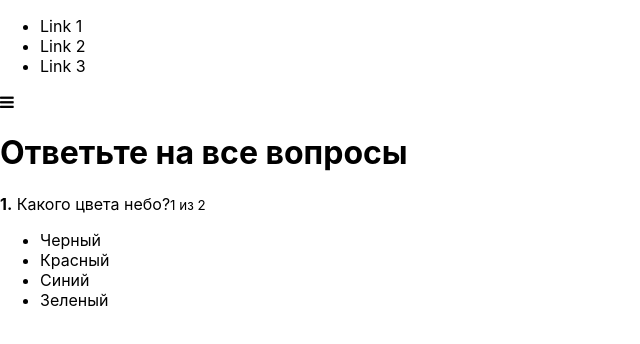
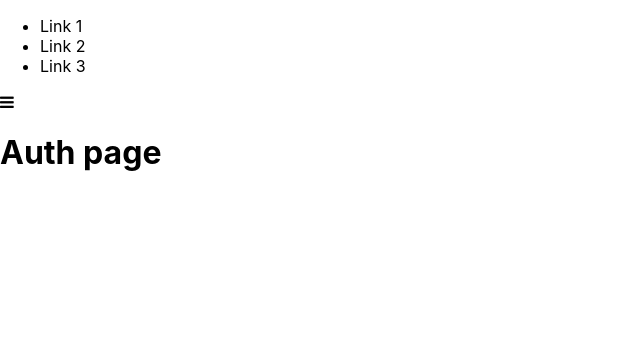
Before and after one commit to Dante040591/react-quiz, a React app: page /auth in a window 1280 px wide. Shown: the top 344 px of the page, without its empty margins (0-640 px from the left). Built offline with nearby package versions, Linux system fonts and the light colour scheme.

Commit message:
добавил новые страницы, подключил библиотеку с роутингом

```diff
--- a/src/App.js
+++ b/src/App.js
@@ -1,12 +1,22 @@
 import React from 'react';
 import Layout from './hoc/Layout/Layout';
 import Quiz from './containers/Quiz/Quiz';
+import QuizList from './containers/QuizList/QuizList';
+import Auth from './containers/Auth/Auth';
+import QuizCreator from './containers/QuizCreator/Quiz-creator';
+
+import {Route, Switch} from 'react-router-dom';
 
 function App() {
   return (
     <div>
       <Layout>
-        <Quiz/>
+        <Switch>
+          <Route path='/auth' component={Auth} />
+          <Route path='/quiz-creator' component={QuizCreator} />
+          <Route path='/quiz/:id' component={Quiz} />
+          <Route path='/' component={QuizList} />
+        </Switch>
       </Layout>
     </div>
   );
--- /dev/null
+++ b/src/containers/Auth/Auth.js
@@ -0,0 +1,11 @@
+import React, {Component} from 'react';
+
+export default class Auth extends Component {
+  render() {
+    return (
+      <div>
+        <h1>Auth page</h1>
+      </div>
+    );
+  };
+};
--- /dev/null
+++ b/src/containers/QuizCreator/Quiz-creator.js
@@ -0,0 +1,11 @@
+import React, {Component} from 'react';
+
+export default class QuizCreator extends Component {
+  render() {
+    return (
+      <div>
+        <h1>QuizCreator page</h1>
+      </div>
+    );
+  };
+};
--- /dev/null
+++ b/src/containers/QuizList/QuizList.js
@@ -0,0 +1,11 @@
+import React, {Component} from 'react';
+
+export default class QuizList extends Component {
+  render() {
+    return (
+      <div>
+        <h1>QuizList page</h1>
+      </div>
+    );
+  };
+};
--- a/src/index.js
+++ b/src/index.js
@@ -4,6 +4,14 @@ import './index.css';
 import App from './App';
 import * as serviceWorker from './serviceWorker';
 
-ReactDOM.render(<App />, document.getElementById('root'));
+import {BrowserRouter} from "react-router-dom";
+
+const app =  (
+  <BrowserRouter>
+    <App/>
+  </BrowserRouter>
+);
+
+ReactDOM.render(app, document.getElementById('root'));
 
 serviceWorker.unregister();
```
